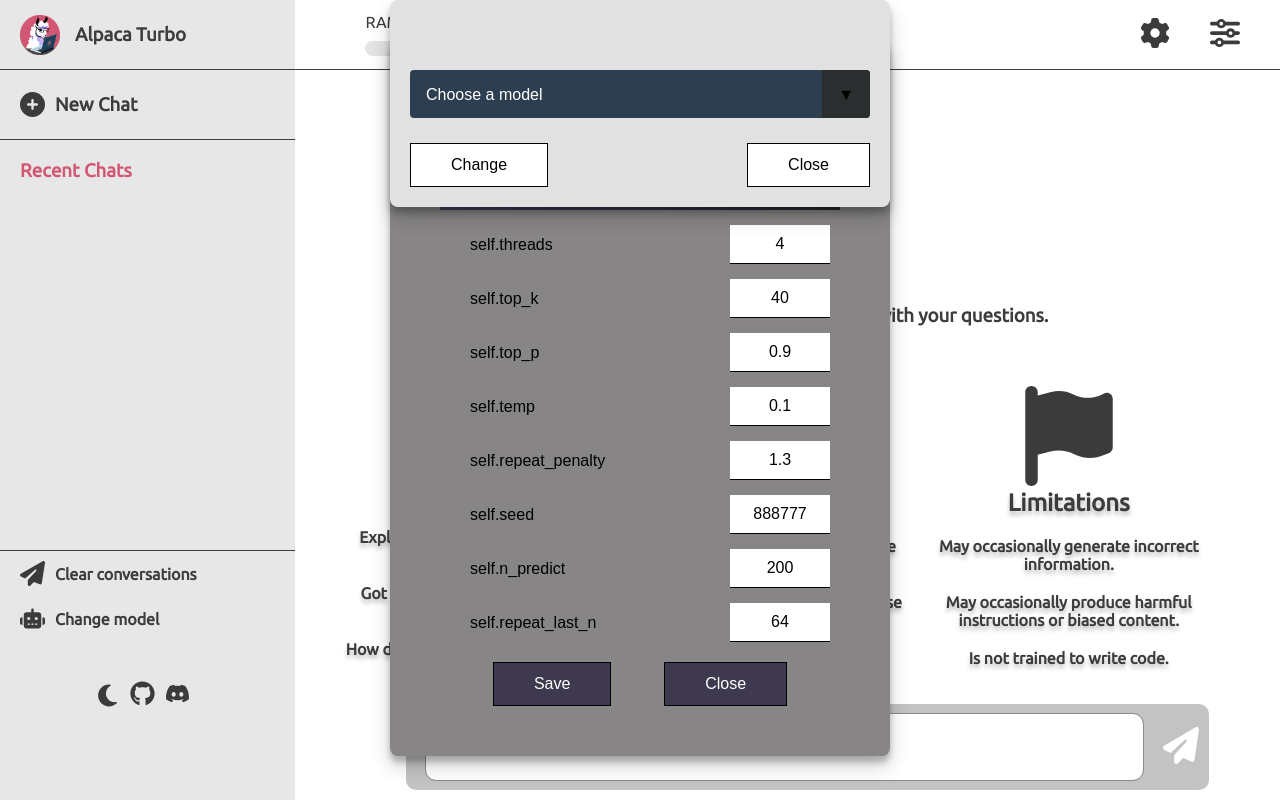
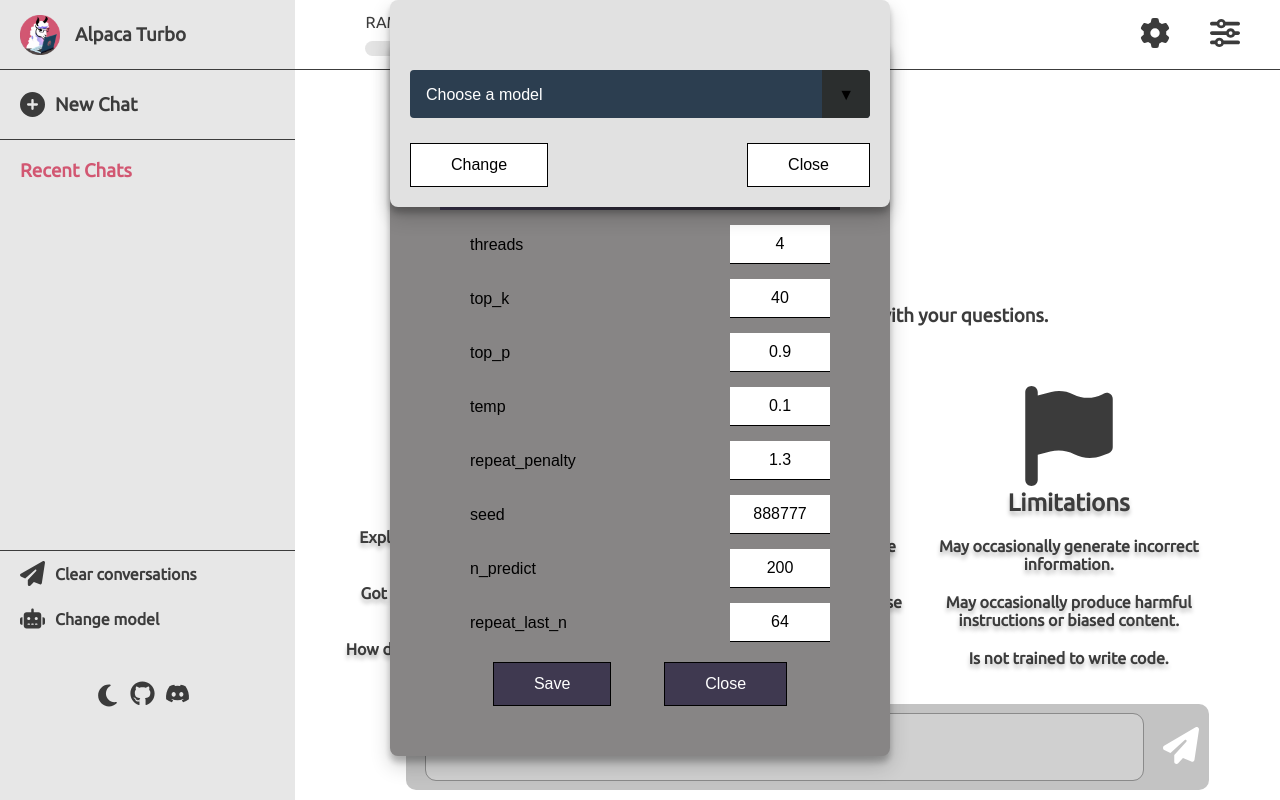
Before and after one commit to AnouarAndichi/Alpaca-Turbo-Ui, an Angular app: page / in a window 1280 px wide. Both pictures are taken after a click on the picture 1155 px from the left and 33 px from the top of the page. Built offline with nearby package versions, Linux system fonts and the light colour scheme; no server answers.

Commit message:
add check when setting change

```diff
--- a/src/app/app.component.ts
+++ b/src/app/app.component.ts
@@ -64,7 +64,10 @@ export class AppComponent implements AfterViewInit{
   openSettingPage() {
     // @ts-ignore
     document.getElementById("setting-page").style.display = "block";
+    // @ts-ignore
+    this.chatInput.disabled = true;
   }
+
   openAdvancedMode() {
     if (this.advancedMode) {
       // @ts-ignore
@@ -246,6 +249,8 @@ export class AppComponent implements AfterViewInit{
   public openChangeModel() {
     // @ts-ignore
     document.getElementById("changeModelPage").style.transform = "translateY(0)"
+    // @ts-ignore
+    document.getElementById("chat-input").disabled = true;
   }
 
   checkServerStatus() {
--- a/src/app/components/change-model/change-model.component.ts
+++ b/src/app/components/change-model/change-model.component.ts
@@ -45,11 +45,15 @@ export class ChangeModelComponent implements OnInit {
   closeModel(): void {
     // @ts-ignore
     document.getElementById("changeModelPage").style.transform = "translateY(-200%)"
+    // @ts-ignore
+    document.getElementById("chat-input").disabled = false;
   }
 
   openChangeModel() {
     // @ts-ignore
     document.getElementById("changeModelPage").style.transform = "translateY(0)"
+    // @ts-ignore
+    document.getElementById("chat-input").disabled = true;
   }
 
   selectedModel(event: Event): void {
--- a/src/app/components/setting/setting.component.html
+++ b/src/app/components/setting/setting.component.html
@@ -3,40 +3,40 @@
 
     <div class="top">Settings</div>
     <div class="row">
-      <div class="entry">self.threads</div>
+      <div class="entry">threads</div>
       <input class="value" type="text"  [(ngModel)]="threads">
     </div>
     <div class="row">
-      <div class="entry">self.top_k</div>
+      <div class="entry">top_k</div>
       <input class="value" type="text" [(ngModel)]="top_k">
     </div>
     <div class="row">
-      <div class="entry">self.top_p</div>
+      <div class="entry">top_p</div>
       <input class="value" type="text"  [(ngModel)]="top_p">
     </div>
 
     <div class="row">
-      <div class="entry">self.temp</div>
+      <div class="entry">temp</div>
       <input class="value" type="text"   [(ngModel)]="temp">
     </div>
 
     <div class="row">
-      <div class="entry">self.repeat_penalty</div>
+      <div class="entry">repeat_penalty</div>
       <input class="value" type="text"  [(ngModel)]="repeat_penalty">
     </div>
 
     <div class="row">
-      <div class="entry">self.seed</div>
+      <div class="entry">seed</div>
       <input class="value" type="text"  [(ngModel)]="seed">
     </div>
 
     <div class="row">
-      <div class="entry">self.n_predict</div>
+      <div class="entry">n_predict</div>
       <input class="value" type="text" [(ngModel)]="n_predict">
     </div>
 
     <div class="row">
-      <div class="entry">self.repeat_last_n</div>
+      <div class="entry">repeat_last_n</div>
       <input class="value" type="text"  [(ngModel)]="repeat_last_n">
     </div>
 
--- a/src/app/components/setting/setting.component.ts
+++ b/src/app/components/setting/setting.component.ts
@@ -2,10 +2,7 @@ import {Component, Input} from '@angular/core';
 import {HttpClient} from "@angular/common/http";
 import {ChangeModelServiceService} from "../../services/change-model-service.service";
 import {SettingServiceService} from "../../services/setting-service.service";
-import {Observable} from "rxjs";
-import {environment} from "../../environments/environment";
 import {HomeServiceService} from "../../services/home-service.service";
-import {ChangeModelComponent} from "../change-model/change-model.component";
 
 @Component({
   selector: 'app-setting',
@@ -37,6 +34,8 @@ export class SettingComponent {
   closeSetting() {
     // @ts-ignore
     document.getElementById("setting-page").style.display = "none";
+    // @ts-ignore
+    document.getElementById("chat-input").disabled = false;
   }
 
   getSetting() {
@@ -67,6 +66,7 @@ export class SettingComponent {
       "top_k": this.top_k,
       "top_p": this.top_p
     }
+    this.homeService.stopGenerating().subscribe();
 
     this.SettingService.postSetting(body).subscribe((response) => {
       if (response.success) {
@@ -75,19 +75,22 @@ export class SettingComponent {
       }
     });
 
-    this.homeService.stopGenerating().subscribe();
-    //this.SettingService.onloadModel().subscribe();
+    this.SettingService.getSetting().subscribe((res) => {
+      if(res.seed != this.seed || res.repeat_last_n != this.repeat_last_n || res.n_predict != this.n_predict){
+        this.SettingService.onloadModel().subscribe();
+        console.log(res);
 
         this.changeModelService.loadModels().subscribe((res) => {
           this.models = res;
           //@ts-ignore
           document.querySelector('.notification').innerText = "Setting has been changed successfully, Waiting to reload the model !";
           // @ts-ignore
-      //this.changeModelService.changeModel(this.models.indexOf(this.model_loaded)).subscribe((res) => {
+          this.changeModelService.changeModel(this.models.indexOf(this.model_loaded)).subscribe((res) => {
             //@ts-ignore
-        //document.querySelector('.notification').innerText = "Setting has been changed successfully !";
-      //})
+            document.querySelector('.notification').innerText = "Setting has been changed successfully !";
           })
-
+        })
+      }
+    });
   }
 }
```
Lines whose indentation alone changed are shown as unchanged.
